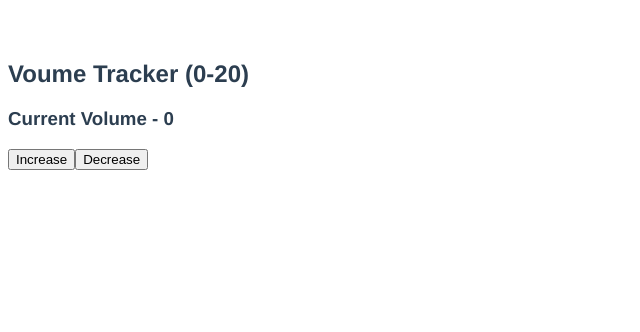
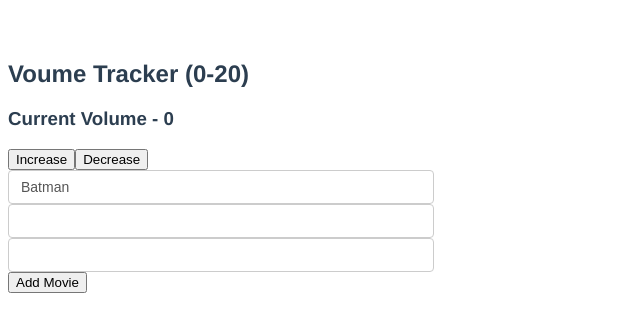
Before and after one commit to rclarian/Vue.js_3_A, a Vue app in the folder hello-world/: page / in a window 1280 px wide. Shown: the top 332 px of the page, without its empty margins (0-640 px from the left). Built offline with nearby package versions, Linux system fonts and the light colour scheme.

Commit message:
#28. Vue JS 3 Tutorial - 28 - Immediate and Deep Watchers - (immediate: true, deep: true)
#28. Vue JS 3 Tutorial - 28 - Immediate and Deep Watchers - (immediate: true, deep: true)

```diff
--- a/hello-world/src/App.vue
+++ b/hello-world/src/App.vue
@@ -5,6 +5,12 @@
     <div>
       <button @click="volume += 2">Increase</button>
       <button @click="volume -= 2">Decrease</button>
+    </div>
+    <input type="text" v-model="movie">
+    <input type="text" v-model="movieInfo.title">
+    <input type="text" v-model="movieInfo.actor">
+    <div>
+      <button @click="movieList.push('Wonder Woman')">Add Movie</button>
     </div>
   </div>
 </template>
@@ -16,6 +22,12 @@
   data(){
     return{
       volume: 0,
+      movie: 'Batman',
+      movieInfo: {
+        title: '',
+        actor: '',
+      },
+      movieList: ['Batman', 'Superman']
     }
   },
   methods: {},
@@ -25,6 +37,24 @@
       if(newValue > oldValue && newValue === 16){
         alert('Listening to a high volume for a long time may damage your hearing');
       }
+    },
+    movie: {
+      handler(newValue){
+        console.log(`Calling API with movie name = ${newValue}`);
+      },
+      immediate: true,
+    },
+    movieInfo: {
+      handler(newValue){
+        console.log(`Calling API with movie title = ${newValue.title} and actor = ${newValue.actor}`);
+      },
+      deep: true,
+    },
+    movieList: {
+      handler(newValue){
+        console.log(`Updated list ${newValue}`);
+      },
+      deep: true,
     },
   }
 }
```
